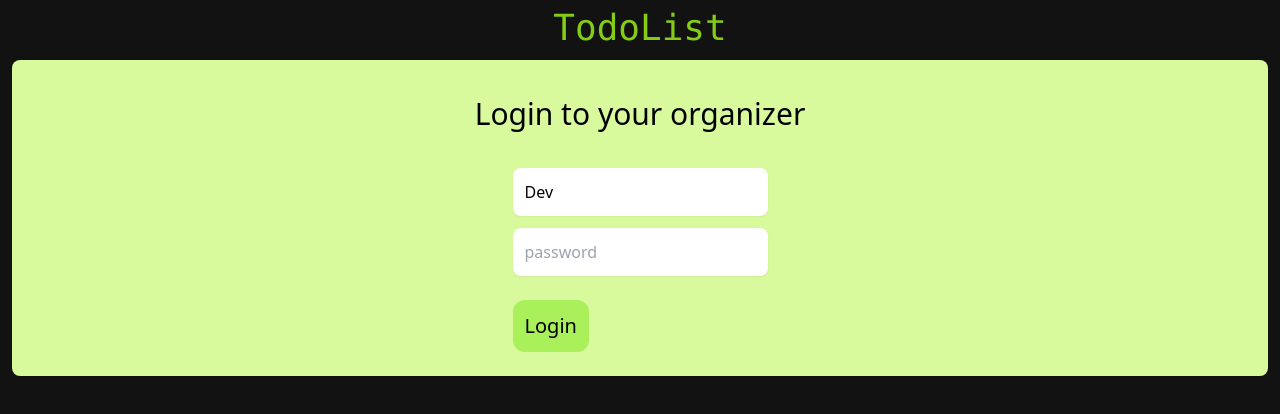
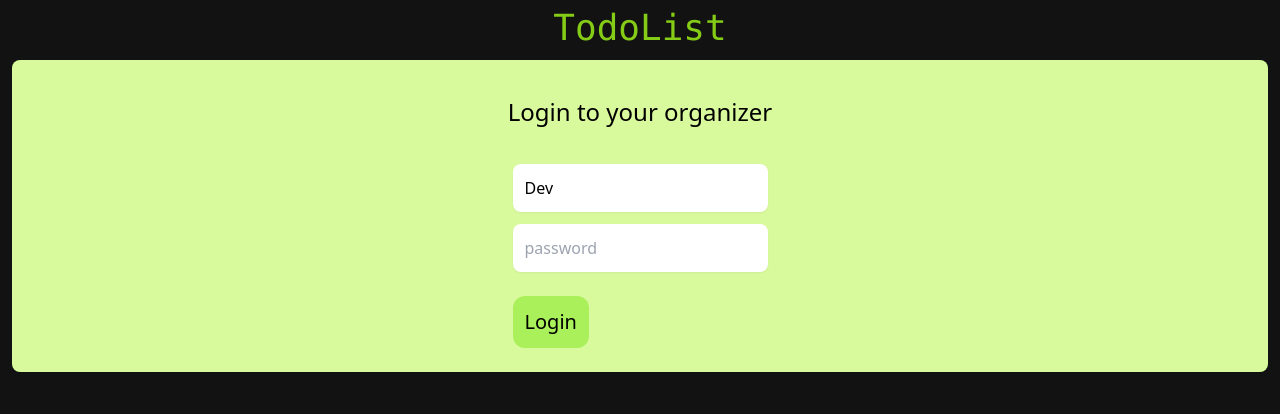
Before and after one commit to hntddt123/TodoOrganizer, a React app: page / in a window 1280 px wide. Shown: the top 414 px of the page. Built offline with nearby package versions, Linux system fonts and the light colour scheme.

Commit message:
Added even more styles

```diff
--- a/src/app/components/App.jsx
+++ b/src/app/components/App.jsx
@@ -40,7 +40,7 @@ function App() {
         />
         <Route
           path='*'
-          element={<div><h2>Quite Nothing TODO Here</h2></div>}
+          element={<div><h2 className='text-xl text-white'>Quite Nothing TODO Here</h2></div>}
         />
       </Routes>
     </BrowserRouter>
--- a/src/app/components/LoginPage.jsx
+++ b/src/app/components/LoginPage.jsx
@@ -27,7 +27,7 @@ function LoginPage() {
 
   return (
     <div className='card grid grid-cols-1 bg-lime-200 justify-items-center m-3 p-3'>
-      <h2 className='text-center text-3xl m-3 p-3'>Login to your organizer</h2>
+      <h2 className='text-center text-2xl m-3 p-3'>Login to your organizer</h2>
       <form onSubmit={loginHandler}>
         <div>
           <input
```
